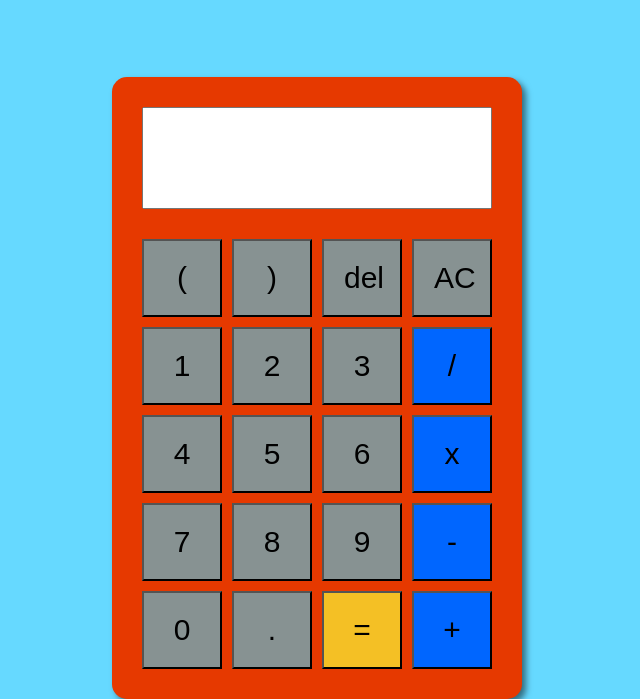
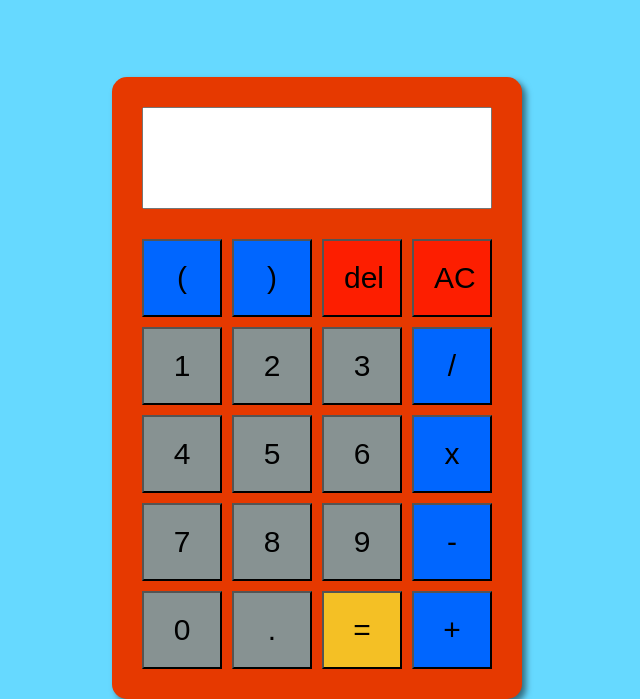
Before and after one commit to edujlulo/basic-calculator, a plain HTML site: page index.html in a window 1280 px wide. Shown: the part 168-867 px from the top of the page, without its empty margins (323-963 px from the left). Drawn offline with Linux system fonts and the light colour scheme.

Commit message:
Updates
Updates

```diff
--- a/style.css
+++ b/style.css
@@ -49,7 +49,9 @@ body {
 .button-division,
 .button-x,
 .button--,
-.button-plus {
+.button-plus,
+.button-par-open,
+.button-par-close {
   background-color: #0066ff;
 }
 
@@ -67,3 +69,8 @@ body {
   transform: scale(0.95);
   box-shadow: inset 0 0 5px rgba(0, 0, 0, 0.3);
 }
+
+.button-delete,
+.button-AC {
+  background-color: #fd1e00;
+}
```
